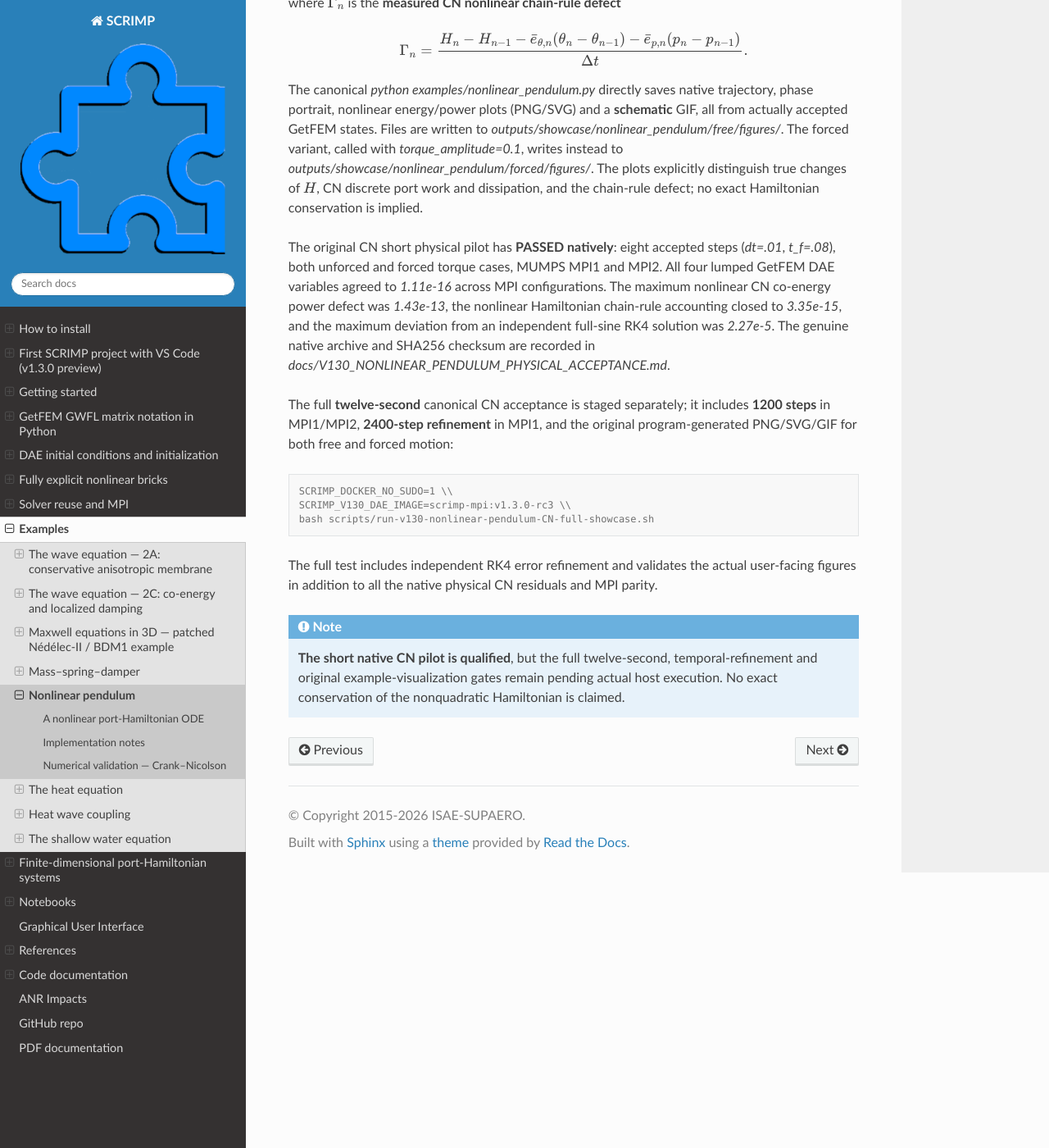
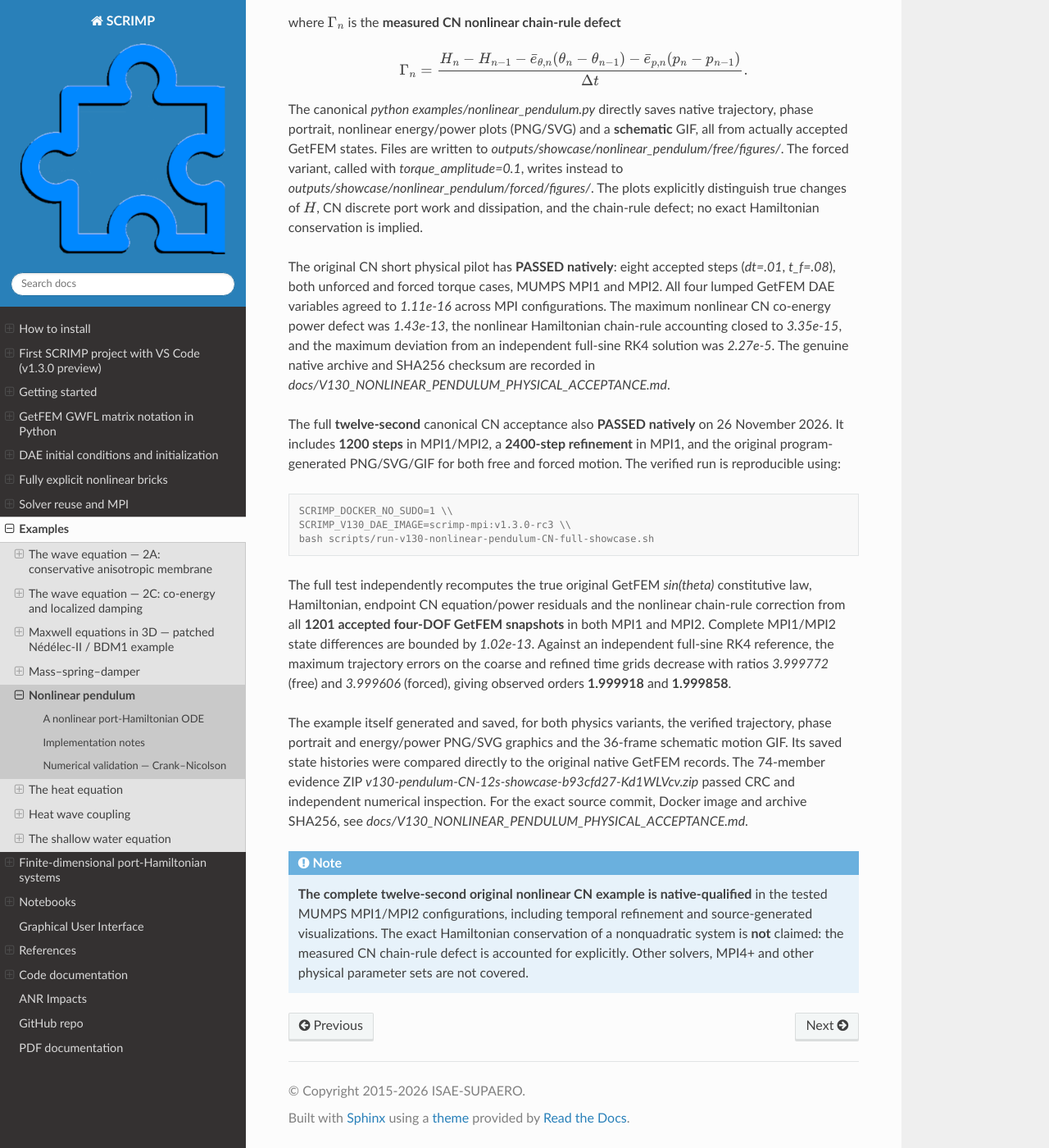
Before and after one commit to g-haine/scrimp, a Sphinx documentation site: the page built from docs/source/examples/nonlinear_pendulum.rst, in a window 1280 px wide and 1400 px high, scrolled down 2324 px. Shown: the whole window at 82% size. Built offline with Sphinx 7.4.7 and the Read the Docs theme 3.1.0, drawn with Linux system fonts in a browser that asks for light colours; some of the changed text lies outside the part shown.

Commit message:
docs: mark nonlinear pendulum native CN full 12s, MPI parity, order-two convergence and graphics PASS

```diff
--- a/docs/source/examples/nonlinear_pendulum.rst
+++ b/docs/source/examples/nonlinear_pendulum.rst
@@ -87,7 +87,9 @@ damping and forcing are retained. The canonical example uses
 **one** physical time scheme: PETSc `ts_type="cn"`, fixed time step,
 without any pseudo-time initialization. The former BDF2 short
 qualification was a useful diagnostic but **does not qualify CN**.
-The CN native qualification remains pending.
+The exact-initial-state CN formulation has now passed
+the short and complete twelve-second native scientific
+qualification described below.
 
 The complete runnable example is:
 
@@ -187,10 +189,11 @@ The genuine native archive and SHA256 checksum are
 recorded in `docs/V130_NONLINEAR_PENDULUM_PHYSICAL_ACCEPTANCE.md`.
 
 The full **twelve-second** canonical CN acceptance
-is staged separately; it includes **1200 steps**
-in MPI1/MPI2, **2400-step refinement** in MPI1,
-and the original program-generated PNG/SVG/GIF
-for both free and forced motion:
+also **PASSED natively** on 26 November 2026. It
+includes **1200 steps** in MPI1/MPI2, a **2400-step
+refinement** in MPI1, and the original
+program-generated PNG/SVG/GIF for both free and
+forced motion. The verified run is reproducible using:
 
 .. code-block:: console
 
@@ -198,14 +201,38 @@ for both free and forced motion:
    SCRIMP_V130_DAE_IMAGE=scrimp-mpi:v1.3.0-rc3 \\
    bash scripts/run-v130-nonlinear-pendulum-CN-full-showcase.sh
 
-The full test includes independent RK4 error refinement
-and validates the actual user-facing figures in addition
-to all the native physical CN residuals and MPI parity.
+The full test independently recomputes the true original
+GetFEM `sin(theta)` constitutive law, Hamiltonian,
+endpoint CN equation/power residuals and the nonlinear
+chain-rule correction from all **1201 accepted four-DOF
+GetFEM snapshots** in both MPI1 and MPI2. Complete
+MPI1/MPI2 state differences are bounded by
+`1.02e-13`. Against an independent full-sine RK4
+reference, the maximum trajectory errors on the
+coarse and refined time grids decrease with ratios
+`3.999772` (free) and `3.999606` (forced),
+giving observed orders **1.999918** and **1.999858**.
+
+The example itself generated and saved, for both
+physics variants, the verified trajectory, phase
+portrait and energy/power PNG/SVG graphics and the
+36-frame schematic motion GIF. Its saved state
+histories were compared directly to the original
+native GetFEM records. The 74-member evidence ZIP
+`v130-pendulum-CN-12s-showcase-b93cfd27-Kd1WLVcv.zip`
+passed CRC and independent numerical inspection.
+For the exact source commit, Docker image and
+archive SHA256, see
+`docs/V130_NONLINEAR_PENDULUM_PHYSICAL_ACCEPTANCE.md`.
 
 .. note::
 
-   **The short native CN pilot is qualified**, but the
-   full twelve-second, temporal-refinement and original
-   example-visualization gates remain pending actual host
-   execution. No exact conservation of the nonquadratic
-   Hamiltonian is claimed.
+   **The complete twelve-second original nonlinear
+   CN example is native-qualified** in the tested
+   MUMPS MPI1/MPI2 configurations, including temporal
+   refinement and source-generated visualizations.
+   The exact Hamiltonian conservation of a
+   nonquadratic system is **not** claimed: the
+   measured CN chain-rule defect is accounted
+   for explicitly. Other solvers, MPI4+ and other
+   physical parameter sets are not covered.
```
